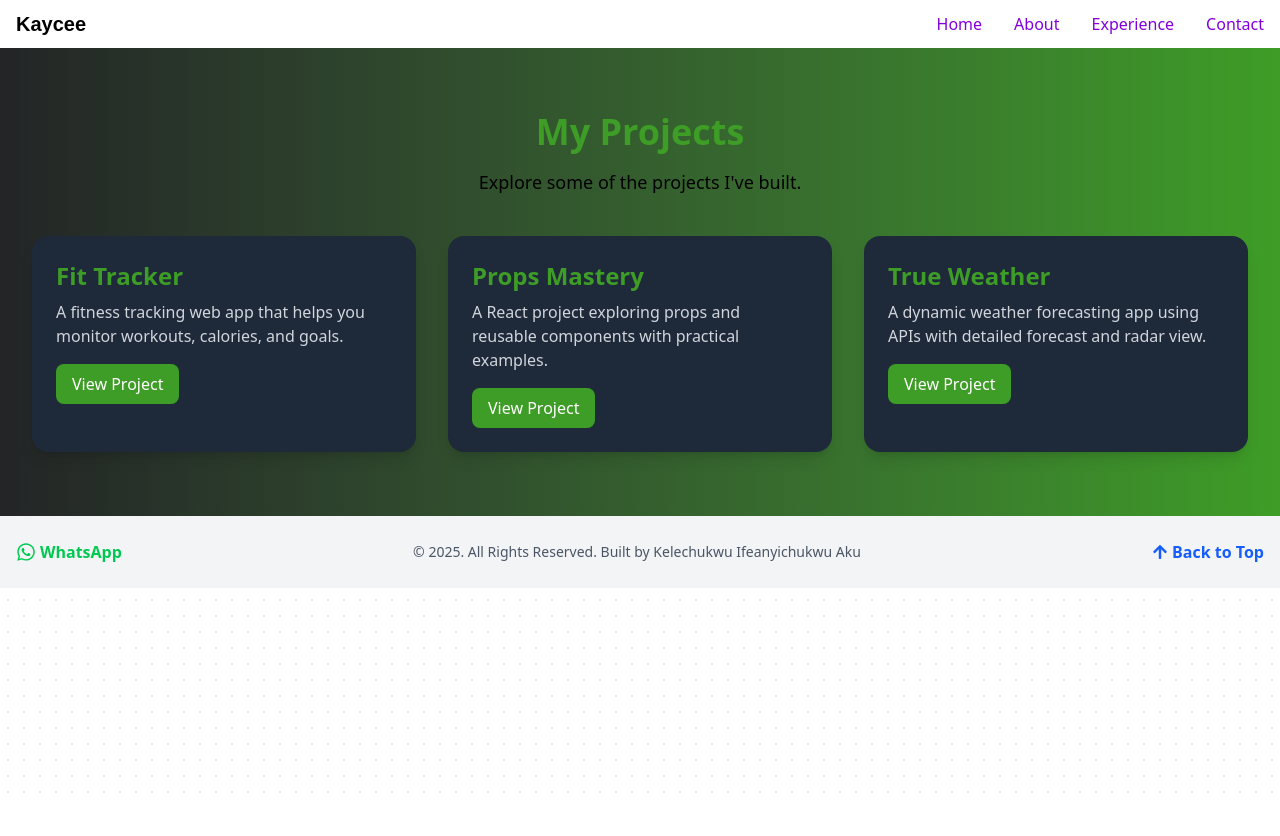
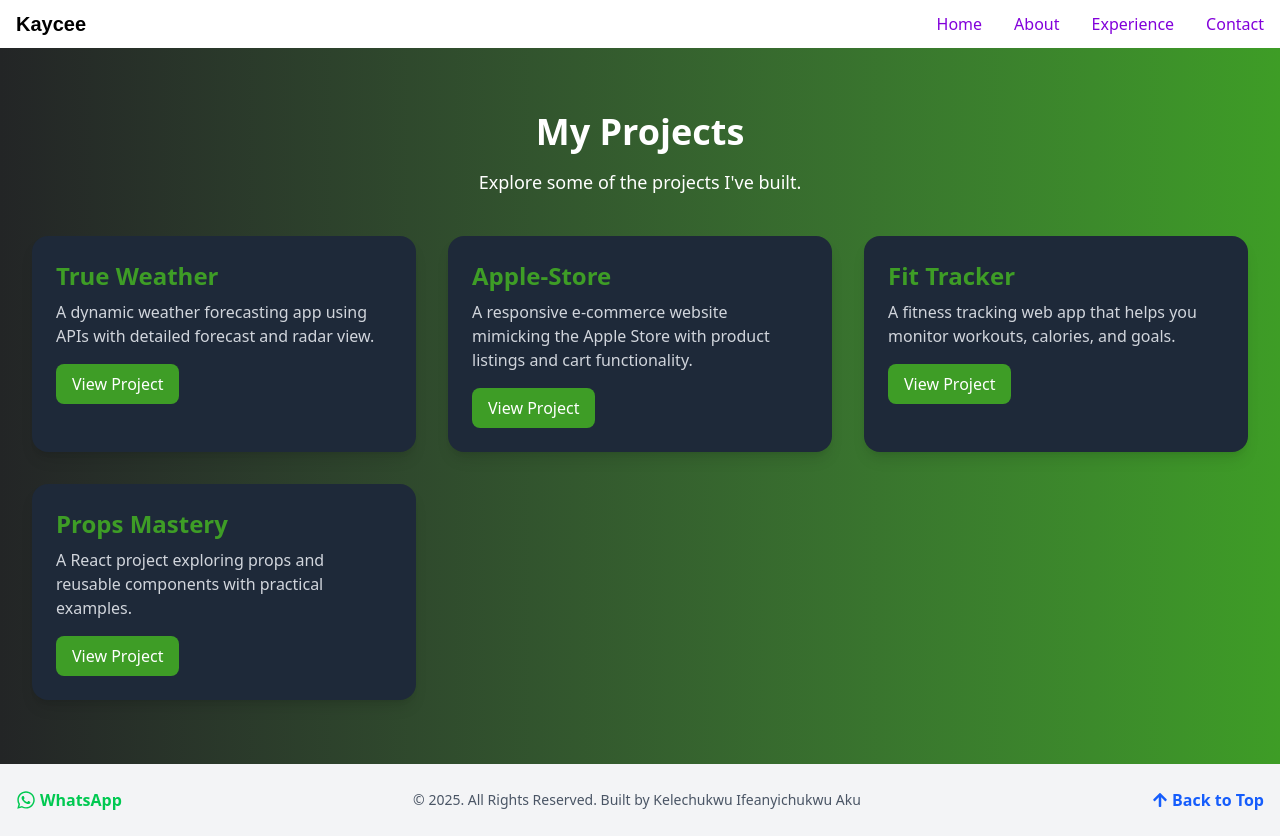
Before and after one commit to Kelechukwu500/My-Portfolio, a React (Vite) app: page /projects in a window 1280 px wide. Before the commit the page ends 800 px from the top, so only its background shows below. Built offline with nearby package versions, Linux system fonts and the light colour scheme; a web font is replaced by a local one.

Commit message:
deployment

```diff
--- a/src/Pages/Projects.jsx
+++ b/src/Pages/Projects.jsx
@@ -2,6 +2,19 @@
 import React from "react";
 
 const projects = [
+  {
+    name: "True Weather",
+    description:
+      "A dynamic weather forecasting app using APIs with detailed forecast and radar view.",
+    link: "https://weatherappdis.onrender.com",
+  },
+
+  {
+    name: "Apple-Store",
+    description:
+      "A responsive e-commerce website mimicking the Apple Store with product listings and cart functionality.",
+    link: "https://apple-store-egs0.onrender.com",
+  },
   {
     name: "Fit Tracker",
     description:
@@ -12,23 +25,15 @@ const projects = [
     name: "Props Mastery",
     description:
       "A React project exploring props and reusable components with practical examples.",
-    link: "https://props-7ytl88136-kelechukwu-akus-projects.vercel.app",
-  },
-  {
-    name: "True Weather",
-    description:
-      "A dynamic weather forecasting app using APIs with detailed forecast and radar view.",
-    link: "https://true-weather-g35ppp0lk-kelechukwu-akus-projects.vercel.app",
+    link: "https://props-4r3u.onrender.com",
   },
 ];
 
 const Projects = () => {
   return (
     <div className="w-full py-16 px-4 sm:px-8 bg-gradient-to-r from-[#232526] to-[#3e9d26]">
-      <h1 className="text-4xl font-bold text-center text-[#3e9d26]">
-        My Projects
-      </h1>
-      <p className="mt-4 mb-10 text-lg text-center">
+      <h1 className="text-4xl font-bold text-center text-white">My Projects</h1>
+      <p className="mt-4 mb-10 text-lg text-center text-white">
         Explore some of the projects I've built.
       </p>
 
```
